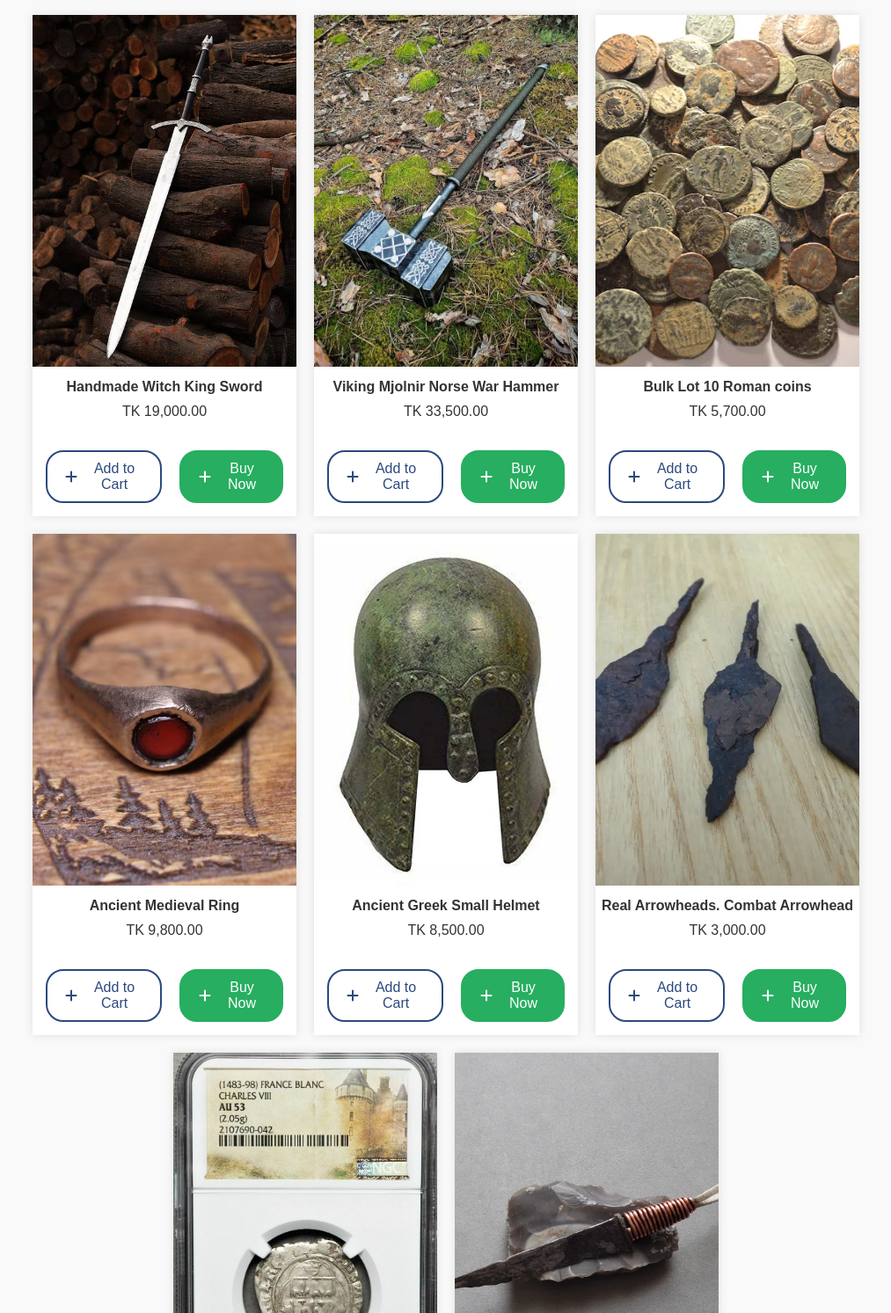
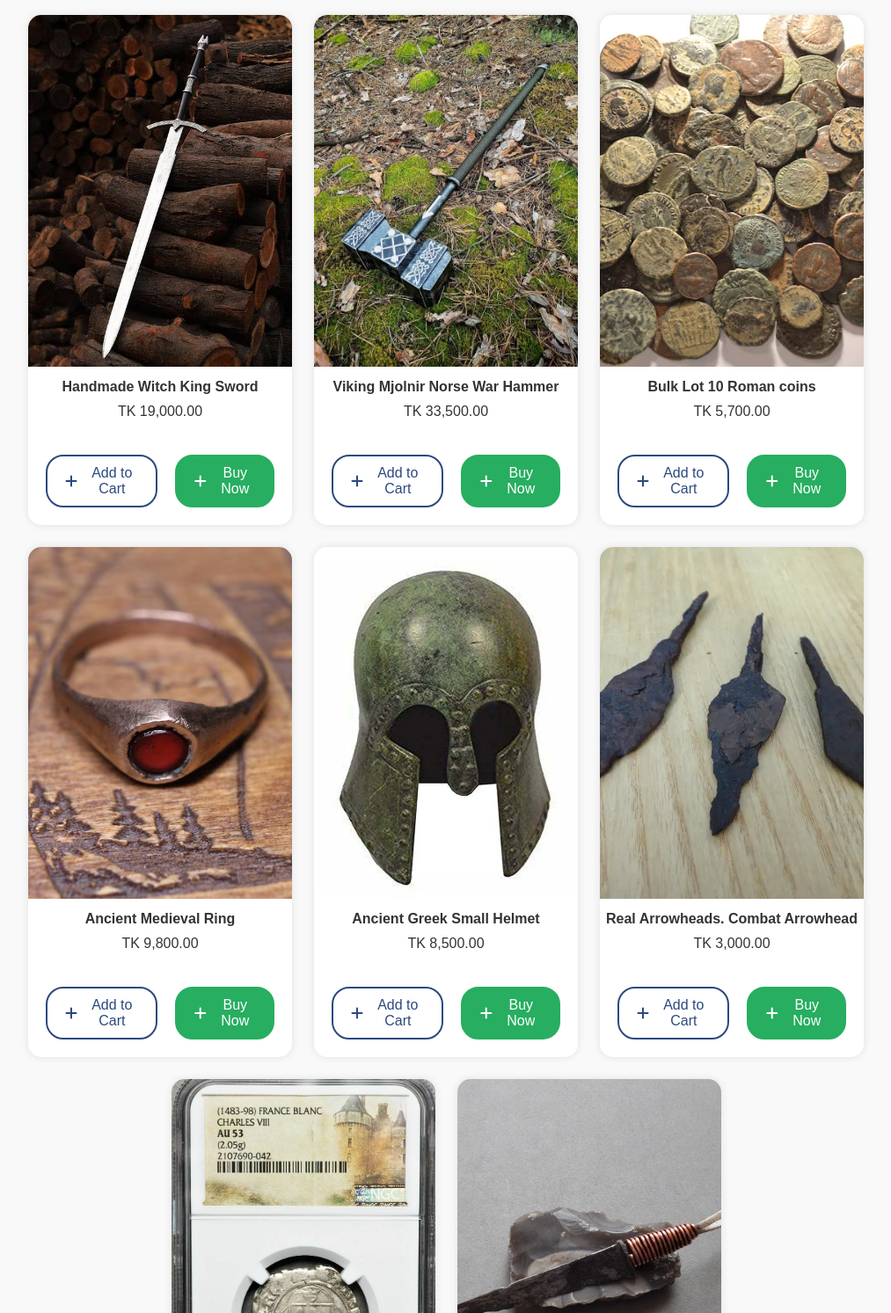
Before and after one commit to Syfur007/OnlineShop, a plain HTML site: page index.html in a window 1280 px wide. Shown: the part 527-2020 px from the top of the page at 88% size, without its empty margins (133-1146 px from the left). Drawn offline with Linux system fonts and the light colour scheme.

Commit message:
improve ui

```diff
--- a/index.html
+++ b/index.html
@@ -81,6 +81,7 @@
         <div class="product-grid">
 
 
+            <a href="#">
                 <div class="product">
                     <img src="img/sword1.avif">
                     <h4>Handmade Witch King Sword</h4>
@@ -96,7 +97,9 @@
                         </div>
                     </div>
                 </div>
+            </a>
 
+            <a href="#">
                 <div class="product">
                     <img src="img/sledgehammer.avif">
                     <h4>Viking Mjolnir Norse War Hammer</h4>
@@ -112,7 +115,9 @@
                         </div>
                     </div>
                 </div>
+            </a>
 
+            <a href="#">
                 <div class="product">
                     <img src="img/roman_coins.avif">
                     <h4>Bulk Lot 10 Roman coins</h4>
@@ -128,7 +133,9 @@
                         </div>
                     </div>
                 </div>
+            </a>
 
+            <a href="#">
                 <div class="product">
                     <img src="img/ring.avif">
                     <h4>Ancient Medieval Ring</h4>
@@ -144,7 +151,9 @@
                         </div>
                     </div>
                 </div>
+            </a>
 
+            <a href="#">
                 <div class="product">
                     <img src="img/helmet.webp">
                     <h4>Ancient Greek Small Helmet</h4>
@@ -160,7 +169,9 @@
                         </div>
                     </div>
                 </div>
+            </a>
 
+            <a href="#">
                 <div class="product">
                     <img src="img/arrowhead.webp">
                     <h4>Real Arrowheads. Combat Arrowhead</h4>
@@ -176,7 +187,9 @@
                         </div>
                     </div>
                 </div>
+            </a>
 
+            <a href="#">
                 <div class="product">
                     <img src="img/francecoin.webp">
                     <h4>1483-98 AD Medieval France Silver Coin</h4>
@@ -192,7 +205,9 @@
                         </div>
                     </div>
                 </div>
+            </a>
 
+            <a href="#">
                 <div class="product">
                     <img src="img/vikingknife.webp">
                     <h4>Viking age Forged knife</h4>
@@ -208,6 +223,7 @@
                         </div>
                     </div>
                 </div>
+            </a>
 
         </div>
     </section>
--- a/style.css
+++ b/style.css
@@ -162,7 +162,35 @@ body {
     display: flex;
     justify-content: center;
     flex-wrap: wrap;
-    gap: 20px;
+    gap: 25px;
+}
+
+.product-grid a {
+    text-decoration: none;
+    color: #333;
+}
+
+.product {
+    background-color: #fff;
+    box-shadow: 0 0 10px rgba(0, 0, 0, 0.1);
+    text-align: center;
+    width: 300px;
+    border-radius: 15px;
+}
+
+.product:hover {
+    box-shadow: 0 0 15px rgba(0, 0, 0, 0.5);
+}
+
+.product img {
+    border-radius: 15px 15px 0 0;
+    width: 300px;
+    height: 400px;
+    object-fit: cover;
+}
+
+.product h4 {
+    margin: 10px 0;
 }
 
 .product-buttons {
@@ -170,7 +198,11 @@ body {
     justify-content: center;
     gap: 20px;
     margin-top: 20px;
-    padding: 15px;
+    padding: 20px;
+}
+
+.product-buttons P {
+    user-select: none;
 }
 
 
@@ -217,34 +249,6 @@ body {
     margin-right: 10px;
 }
 
-
-
-.product {
-    background-color: #fff;
-    box-shadow: 0 0 10px rgba(0, 0, 0, 0.1);
-    text-align: center;
-    width: 300px;
-}
-
-.product img {
-    width: 300px;
-    height: 400px;
-    object-fit: cover;
-}
-
-.product h4 {
-    margin: 10px 0;
-}
-
-.product button {
-    background-color: #27ae60;
-    border-radius: 10px;
-    color: #fff;
-    border: none;
-    padding: 10px;
-
-}
-
 .product button:hover {
     background-color: #333;
 }
```
Lines whose indentation alone changed are shown as unchanged.
